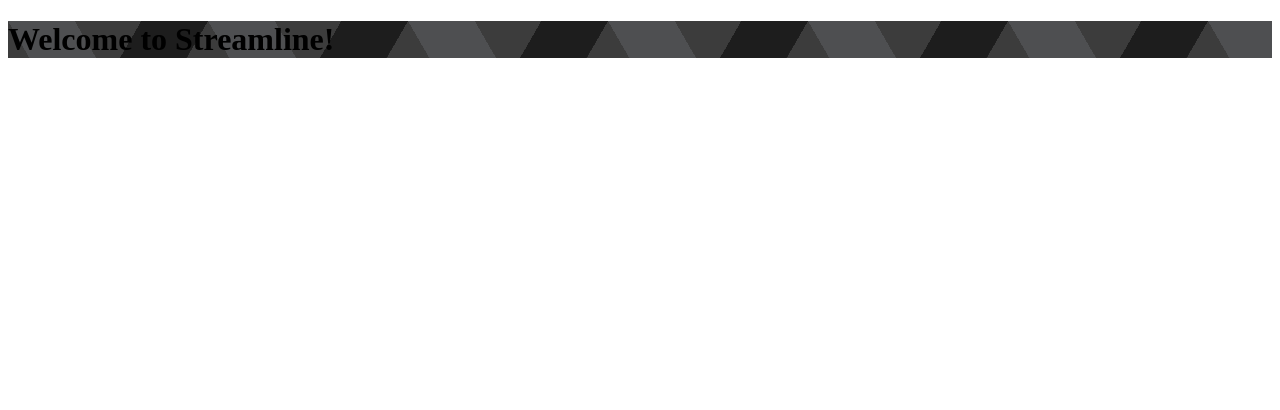
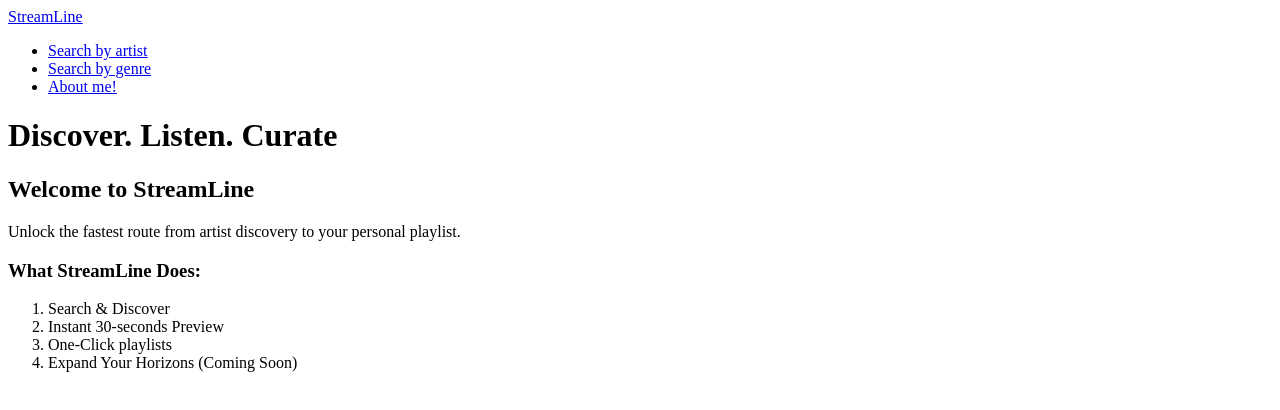
Before and after one commit to kukoyio/Streamline, a plain HTML site: page frontend/src/index.html in a window 1280 px wide. Drawn offline with Linux system fonts and the light colour scheme.

Commit message:
Added basic html skeleton content

```diff
--- a/frontend/src/index.html
+++ b/frontend/src/index.html
@@ -1,17 +1,37 @@
 <!DOCTYPE html>
 <html lang="en">
-    <head>
-        <meta charset="UTF-8">
-        <meta name="author" content="Ayo Kukoyi">
-        <meta name="description" content="Webpage for user controlled music discovery!">
-        <title>Streamline(for now)</title>
-        <link rel="styleSheet" href="styles.css">
-        <link rel="icon" href="favicon-16x16.png" type="image/x-icon">
-    </head>
-
-    <body>
-        <div class="container">
-            <h1>Welcome to Streamline!</h1>
+<head>
+    <meta charset="UTF-8">
+    <meta name="viewport" content="width=device-width, initial-scale=1.0">
+    <title>StreamLine</title>
+    <link rel="stylesheet" href="styles.css">
+</head>
+<body>
+    <header>
+        <nav>
+            <a href="/" class="">StreamLine</a>
+            <ul>
+                <li><a href="#">Search by artist</a></li>
+                <li><a href="#">Search by genre</a></li>
+                <li><a href="#">About me!</a></li>
+            </ul>
+        </nav>
+    </header>
+    <div class="body">
+        <div class="body_conatiner">
+            <div class="body_content">
+                <h1>Discover. Listen. Curate</h1>
+                <h2>Welcome to StreamLine</h2>
+                <p>Unlock the fastest route from artist discovery to your personal playlist.</p>
+                <h3>What StreamLine Does:</h3>
+                <ol>
+                    <li>Search & Discover</li>
+                    <li>Instant 30-seconds Preview</li>
+                    <li>One-Click playlists</li>
+                    <li>Expand Your Horizons (Coming Soon)</li>
+                </ol>
+            </div>
         </div>
-    </body>
+    </div>
+</body>
 </html>
--- a/frontend/src/styles.css
+++ /dev/null
@@ -1,22 +0,0 @@
-.container {
-    width: 100%;
-    height: 100%;
-    --s: 200px; /* control the size */
-    --c1: #1d1d1d;
-    --c2: #4e4f51;
-    --c3: #3c3c3c;
-
-    background: repeating-conic-gradient(
-          from 30deg,
-          #0000 0 120deg,
-          var(--c3) 0 180deg
-        )
-        calc(0.5 * var(--s)) calc(0.5 * var(--s) * 0.577),
-      repeating-conic-gradient(
-        from 30deg,
-        var(--c1) 0 60deg,
-        var(--c2) 0 120deg,
-        var(--c3) 0 180deg
-      );
-    background-size: var(--s) calc(var(--s) * 0.577);
-  }
```
Also changed, not shown: frontend/src/app.js (added).
